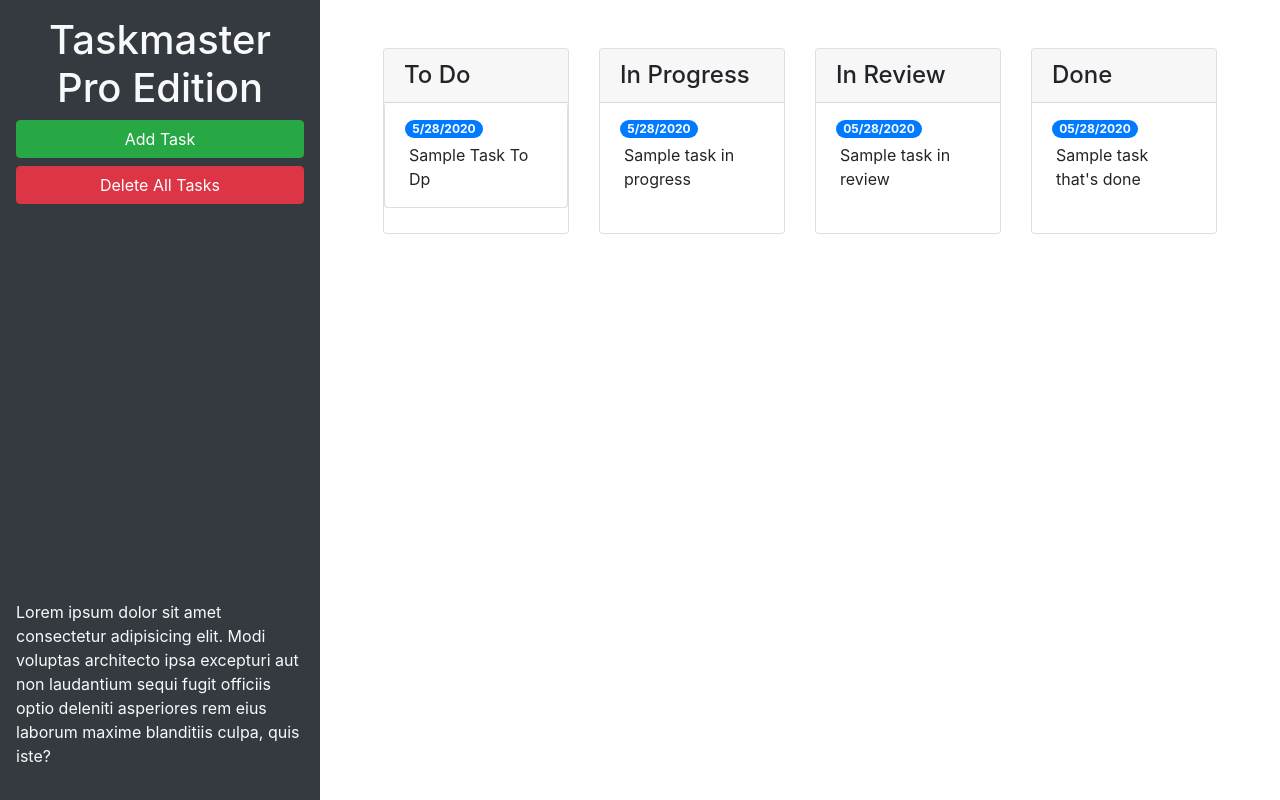
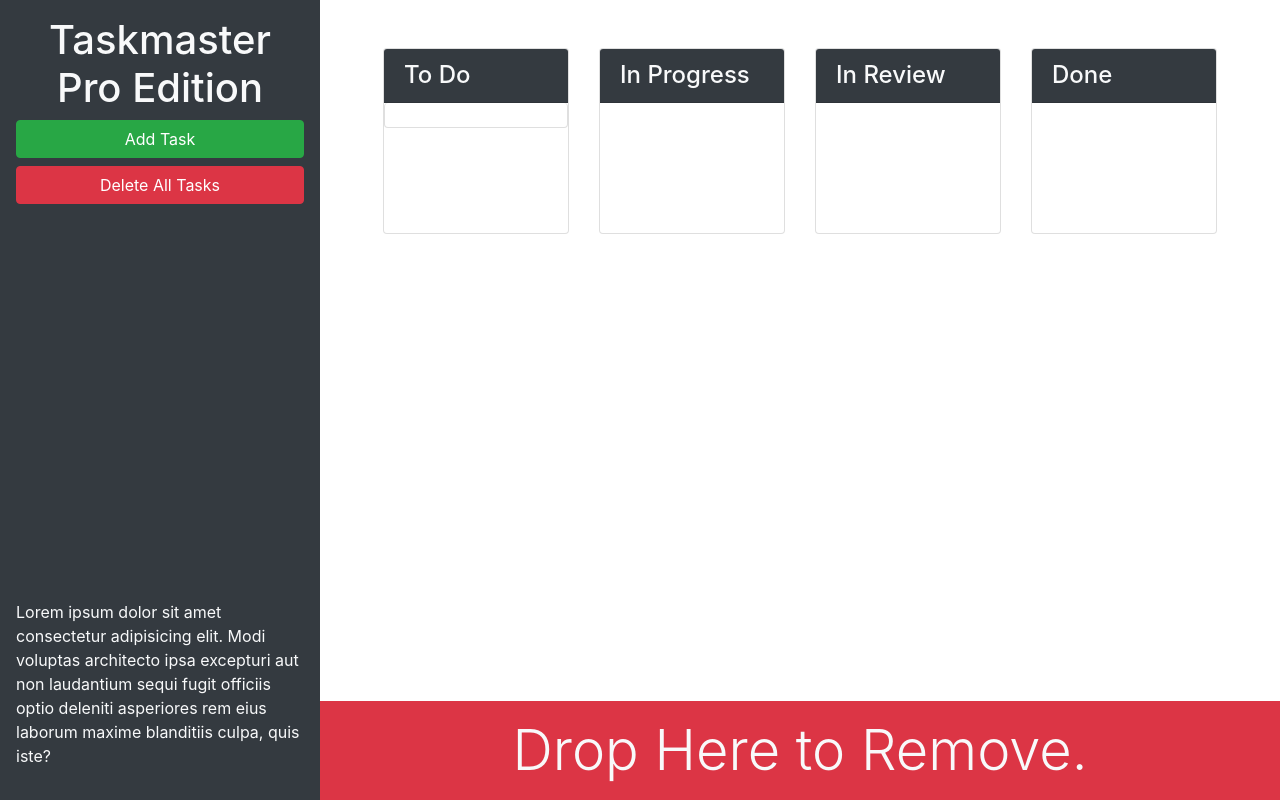
Before and after one commit to erbeard/taskmaster-pro, a plain HTML site: page index.html in a window 1280 px wide. Drawn offline with nearby package versions, Linux system fonts and the light colour scheme.

Commit message:
add trash area

```diff
--- a/index.html
+++ b/index.html
@@ -13,26 +13,24 @@
 <body>
 
   <div class="row min-vh-100 no-gutters">
-    <header class="col-12 col-lg-3 bg-dark text-light d-flex flex-column p-4 p-lg-3">
+    <header class="col-12 col-lg-3 bg-dark text-light sticky-top d-flex flex-column p-4 p-lg-3">
       <h1 class="text-center">Taskmaster Pro Edition</h1>
       <button id="create-task" class="btn btn-block btn-success" data-toggle="modal" data-target="#task-form-modal">Add
         Task</button>
       <button id="remove-tasks" class="btn btn-block btn-danger">Delete All Tasks</button>
-      <p class="mt-auto">Lorem ipsum dolor sit amet consectetur adipisicing elit. Modi voluptas architecto ipsa
+      <p class="mt-auto d-none d-lg-block">Lorem ipsum dolor sit amet consectetur adipisicing elit. Modi voluptas architecto ipsa
         excepturi aut non
         laudantium sequi fugit officiis optio deleniti asperiores rem eius laborum maxime blanditiis culpa, quis iste?
       </p>
     </header>
-    <main class="col-12 col-lg-9">
+    <main class="col-12 col-lg-9 d-flex flex-column">
       <div class="m-5 row justify-content-around">
         <!-- todo Start-->
         <div class="col-12 col-md-6 col-xl-3 mb-3">
           <div class="card">
-        <h4 class="card-header">To Do</h2>
+        <h4 class="card-header bg-dark text-light">To Do</h4>
         <ul id="list-toDo" class="list-group list group-flush">
           <li class="list-group-item">
-            <span class="badge badge-primary badge-pill">5/28/2020</span>
-            <p class="m-1">Sample Task To Dp</p>
           </li>
         </ul>
       </div>
@@ -41,11 +39,9 @@
         <!-- in progress Start-->
         <div class="col-12 col-md-6 col-xl-3 mb-3">
           <div class="card">
-        <h4 class="card-header">In Progress</h4>
+        <h4 class="card-header bg-dark text-light">In Progress</h4>
         <ul id="list-inProgress" class="list-group list-group-flush">
           <li class="list-group-item">
-            <span class="badge badge-primary badge-pill">5/28/2020</span>
-            <p class="m-1">Sample task in progress</p>
           </li>
         </ul>
       </div>
@@ -54,11 +50,9 @@
         <!-- in review start -->
   <div class="col-12 col-md-6 col-xl-3 mb-3">
     <div class="card">
-    <h4 class="card-header">In Review</h4>
+    <h4 class="card-header bg-dark text-light">In Review</h4>
     <ul id="list-inReview" class="list-group list-group-flush">
       <li class="list-group-item">
-        <span class="badge badge-primary badge-pill">05/28/2020</span>
-        <p class="m-1">Sample task in review</p>
       </li>
     </ul>
   </div>
@@ -67,16 +61,19 @@
   <!-- done start -->
   <div class="col-12 col-md-6 col-xl-3 mb-3">
     <div class="card">
-    <h4 class="card-header">Done</h4>
+    <h4 class="card-header bg-dark text-light">Done</h4>
     <ul id="list-done" class="list-group list-group-flush">
       <li class="list-group-item">
-        <span class="badge badge-primary badge-pill">05/28/2020</span>
-        <p class="m-1">Sample task that's done</p>
       </li>
     </ul>
   </div>
   </div>
   <!-- done end -->
+</div>
+<div id="trash" class="mt-auto">
+  <div class="w=100 bg-danger p-3 text-center text-light display-4">
+    Drop Here to Remove.
+  </div>
 </div>
       </div>
     </main>
```
